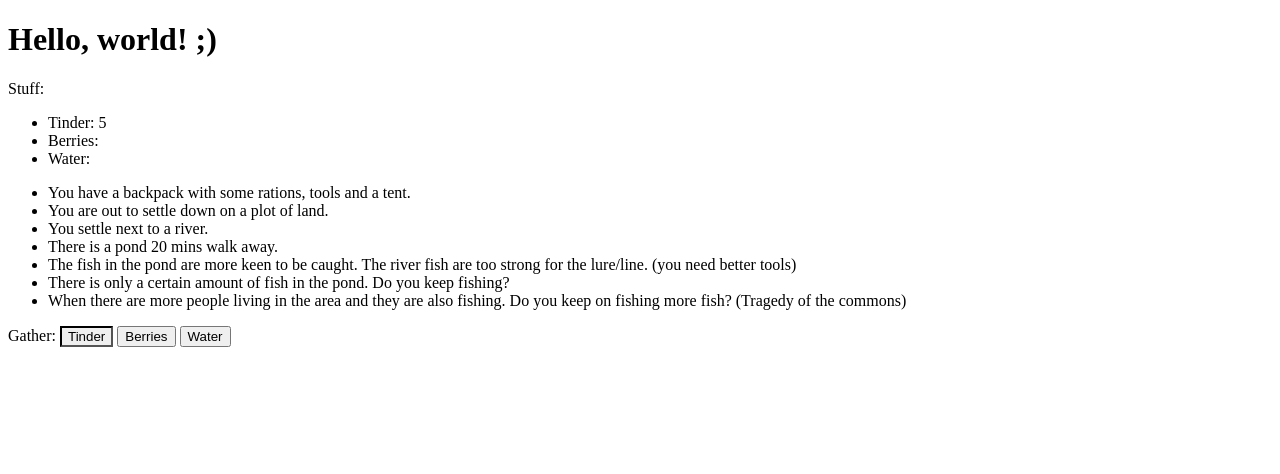
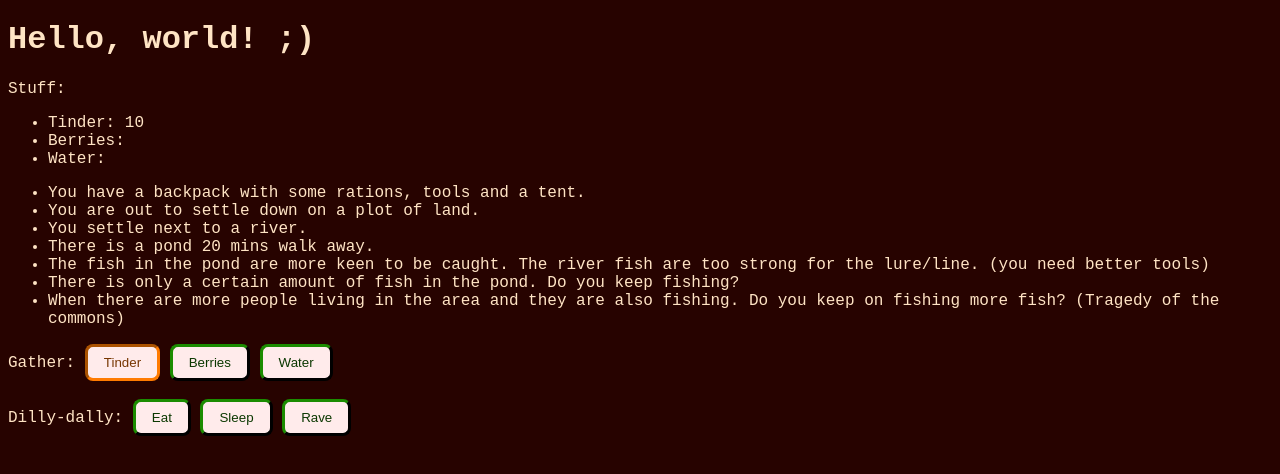
Before and after one commit to SendBeesToMars/land, a plain HTML site: page index.html in a window 1280 px wide. Both pictures are taken after a click on the button "Tinder". Drawn offline with Linux system fonts and the light colour scheme.

Commit message:
eat sleep rave repeat

```diff
--- a/index.html
+++ b/index.html
@@ -31,6 +31,12 @@
   <button type="button" id="tinder" class="gather" onclick="gather(this.id)">Tinder</button>
   <button type="button" id="berries" class="gather" onclick="gather(this.id)">Berries</button>
   <button type="button" id="water" class="gather" onclick="gather(this.id)">Water</button>
+  <br>
+  <br>
+  <label for="">Dilly-dally:</label>
+  <button type="button" id="eat" class="gather" onclick="consoom(this.id, 'berries')">Eat</button>
+  <button type="button" id="sleep" class="gather" onclick="consoom(this.id, 'tinder')">Sleep</button>
+  <button type="button" id="rave" class="gather" onclick="consoom(this.id, 'water')">Rave</button>
 
   <script src="script.js"></script>
 </body>
--- a/script.js
+++ b/script.js
@@ -1,51 +1,56 @@
 
 
-let interval_timers = [];
-let current_selection = null;
+let stuff = {
+    interval_timers: [],
+    current_selection: null,
+}
 
-function initialise_ui() {
+{
     let inventory = document.getElementsByClassName("inv");
     for (var i = 0; i < inventory.length; i++) {
-        inventory[i].innerHTML = localStorage.getItem(inventory[i].id.substring(0, inventory[i].id.length - 4));
+        inventory[i].innerHTML = localStorage.getItem(
+            inventory[i].id.substring(0, inventory[i].id.length - "_num".length));
     }
 }
-initialise_ui();
 
-function gather(id) {
+function gather(id, increment = 2) {
+    clear_EVERYTHING(id);
+    stuff.interval_timers.push(setInterval(item_update, 500, id, increment));
+}
+
+function consoom(id, resource_id, decrement = -10) {
+    clear_EVERYTHING(id)
+    stuff.interval_timers.push(setInterval(item_update, 500, resource_id, decrement));
+}
+
+function clear_EVERYTHING(id) {
     clear_timers();
-    if (current_selection  === id){
-        current_selection = null;
+    if (stuff.current_selection  === id){
+        stuff.current_selection = null;
         document.getElementById(id).style.borderStyle = 'outset';
         return;
     }
-    current_selection = id;
+    stuff.current_selection = id;
     let gather = document.getElementsByClassName("gather");
     for (var i = 0; i < gather.length; i++) {
         gather[i].style.borderStyle = 'outset';
     }
     document.getElementById(id).style.borderStyle = 'inset';
-
-    const intervalID = setInterval(increment_item, 500, id, 1);
-    interval_timers.push(intervalID);
 }
 
 function update_ui(id) {
     document.getElementById(id + "_num").textContent = localStorage.getItem(id);
 }
 
-function increment_item(name, increment) {
+function item_update(name, change) {
     const item = localStorage.getItem(name);
-    if (item < 1) {
-        localStorage.setItem(name, 1);
-    }else{
-        localStorage.setItem(name, parseInt(item) + increment);
-    }
-    console.log(localStorage.getItem(name));
+    !item ? localStorage.setItem(name, change) :
+        localStorage.setItem(name, parseInt(item) + change);
     update_ui(name);
 }
 
 function clear_timers() {
-    for (var i = 0; i < interval_timers.length; i++) {
-        clearInterval(interval_timers[i]);
+    for (var i = 0; i < stuff.interval_timers.length; i++) {
+        clearInterval(stuff.interval_timers[i]);
     }
 }
--- a/style.css
+++ b/style.css
@@ -0,0 +1,18 @@
+
+body {
+    background-color: #270300;
+    color: bisque;
+    font-family: 'Courier New', Courier, monospace;
+}
+
+button {
+    border: .2rem solid rgb(11, 56, 0);
+    border-radius: .5rem;
+    padding: .5rem 1rem;
+    background-color: rgb(255, 235, 235);
+    color: rgb(11, 56, 0);
+}
+button:focus {
+    border: .2rem solid rgb(255, 123, 0);
+    color: rgb(119, 54, 0);
+}
```
